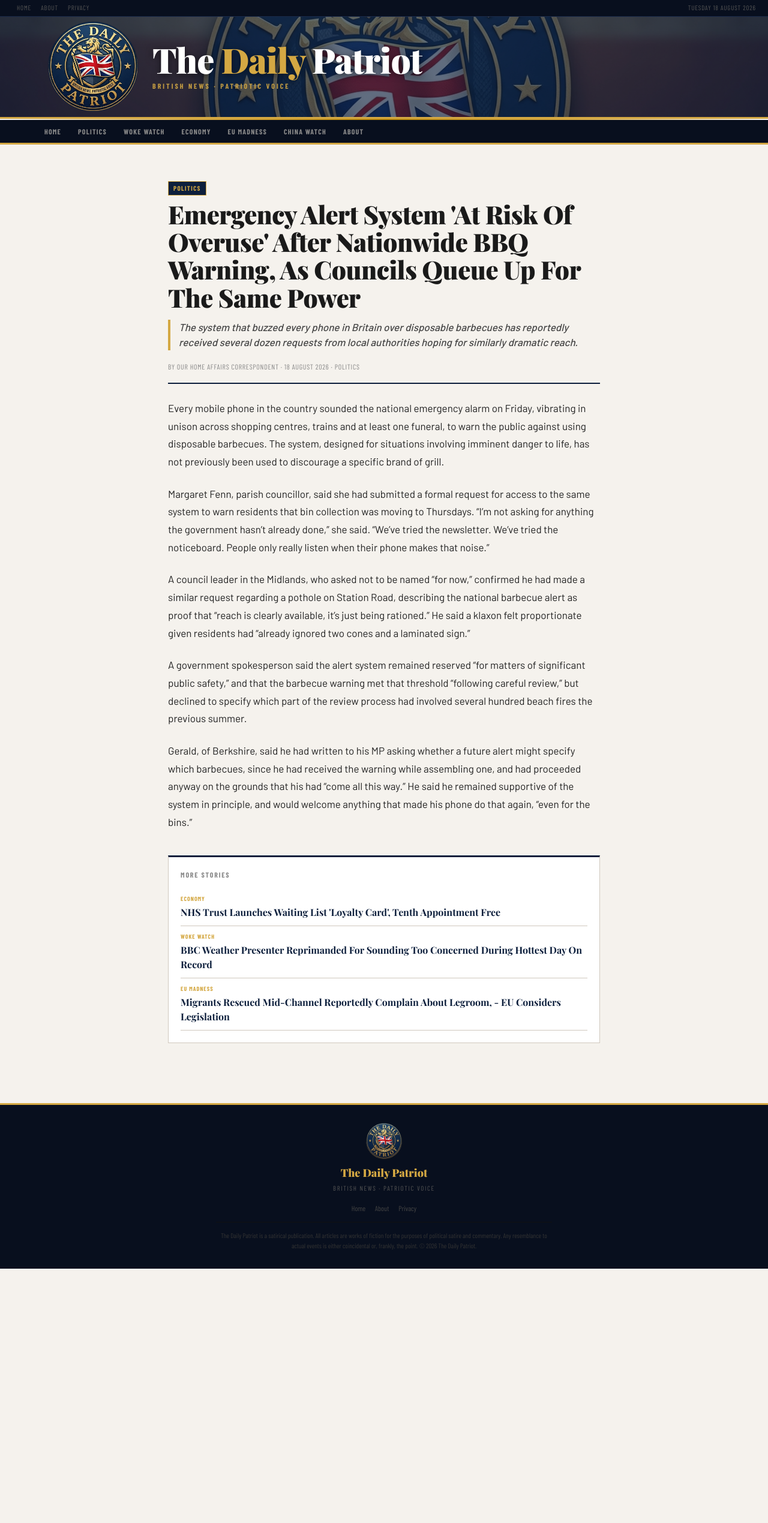
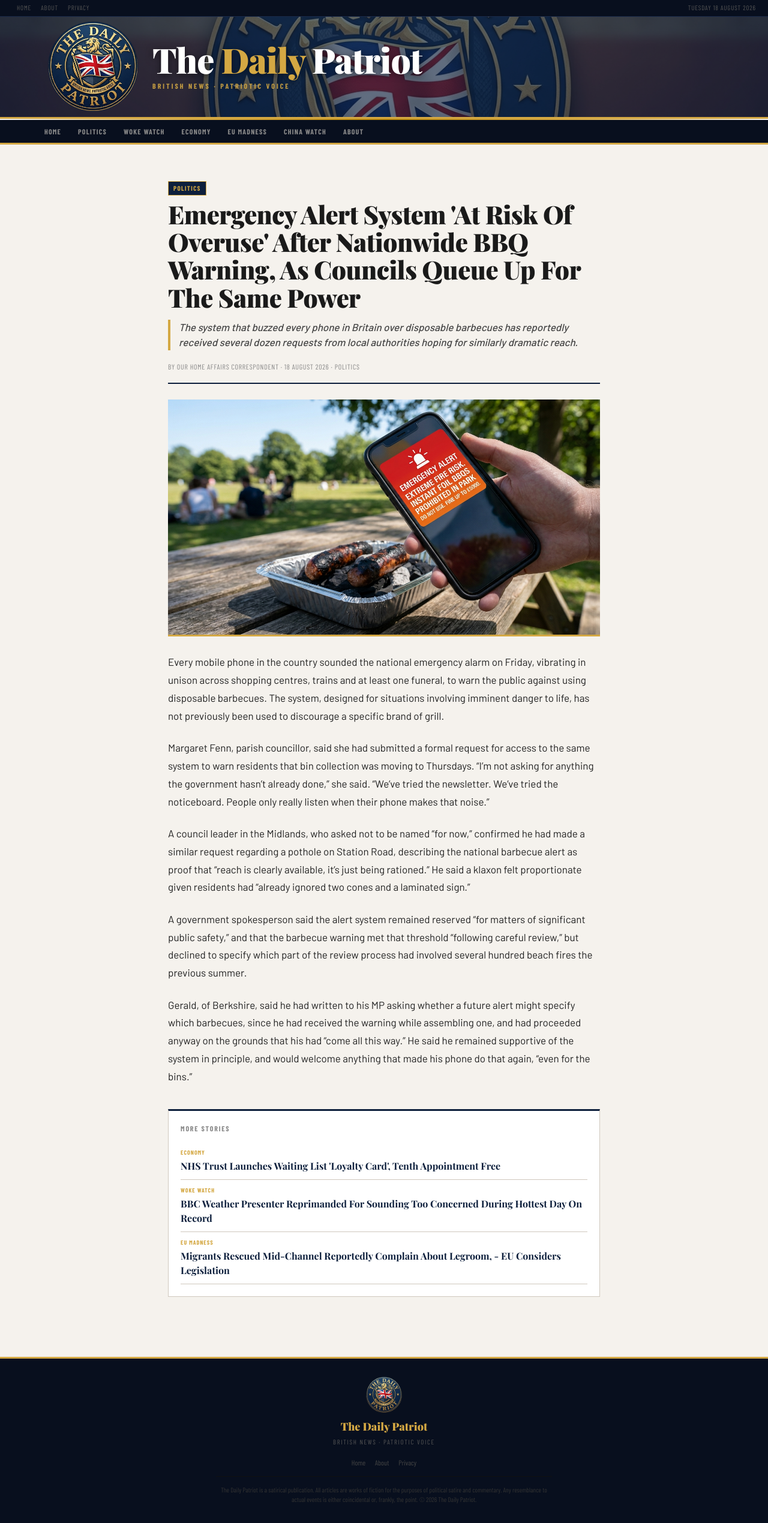
Before and after one commit to matt-palmer999/britishpatriots, a Jekyll site: the page built from _posts/2026-08-18-emergency-alert-bbq-overreach.md, in a window 1280 px wide. Shown: the whole page at 60% size. Built offline with Jekyll 4.4.1, drawn with Linux system fonts in a browser that asks for light colours; some web fonts are replaced; before the commit the page ends 2115 px from its top, so only the background shows below that.

Commit message:
Add image to emergency alert BBQ article

```diff
--- a/_posts/2026-08-18-emergency-alert-bbq-overreach.md
+++ b/_posts/2026-08-18-emergency-alert-bbq-overreach.md
@@ -4,6 +4,7 @@ title: "Emergency Alert System 'At Risk Of Overuse' After Nationwide BBQ Warning
 standfirst: "The system that buzzed every phone in Britain over disposable barbecues has reportedly received several dozen requests from local authorities hoping for similarly dramatic reach."
 category: Politics
 author: Our Home Affairs Correspondent
+image: /assets/images/emergency-bbq.jpg
 ---
 
 Every mobile phone in the country sounded the national emergency alarm on Friday, vibrating in unison across shopping centres, trains and at least one funeral, to warn the public against using disposable barbecues. The system, designed for situations involving imminent danger to life, has not previously been used to discourage a specific brand of grill.
```
